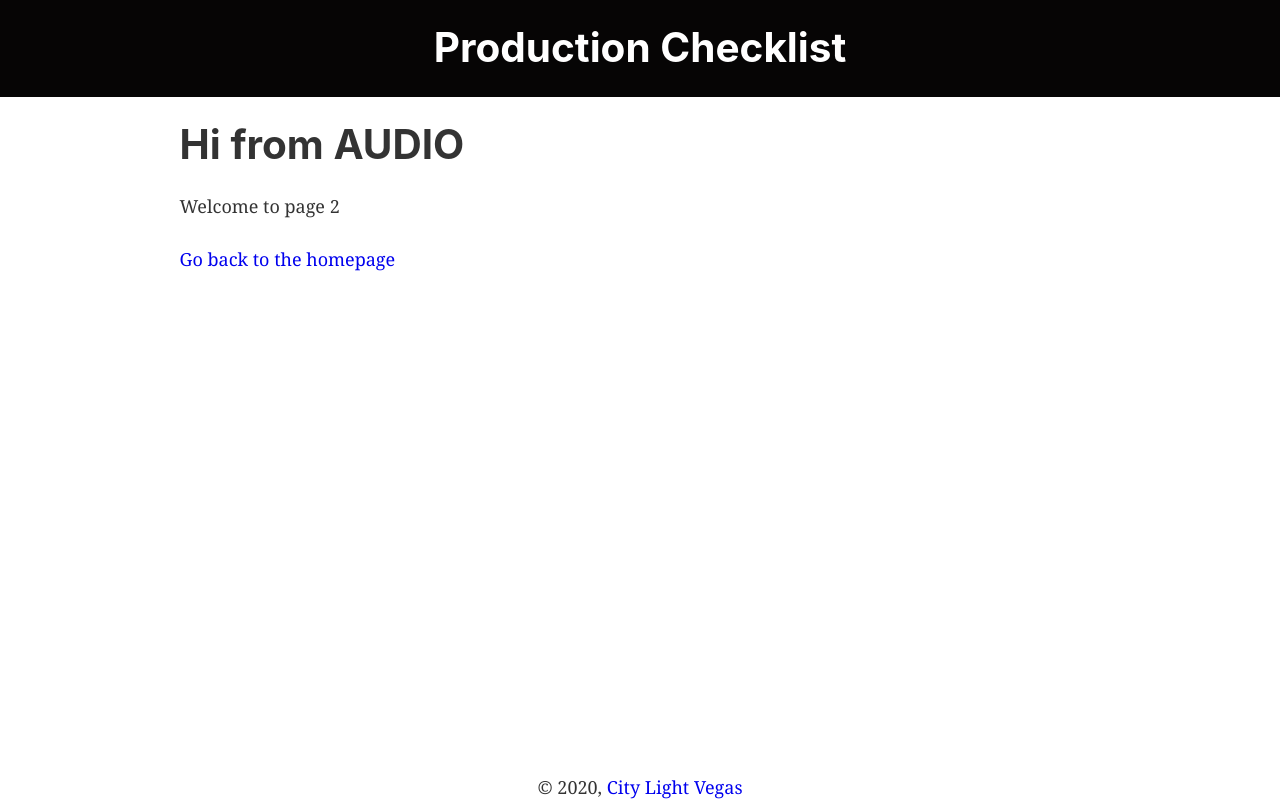
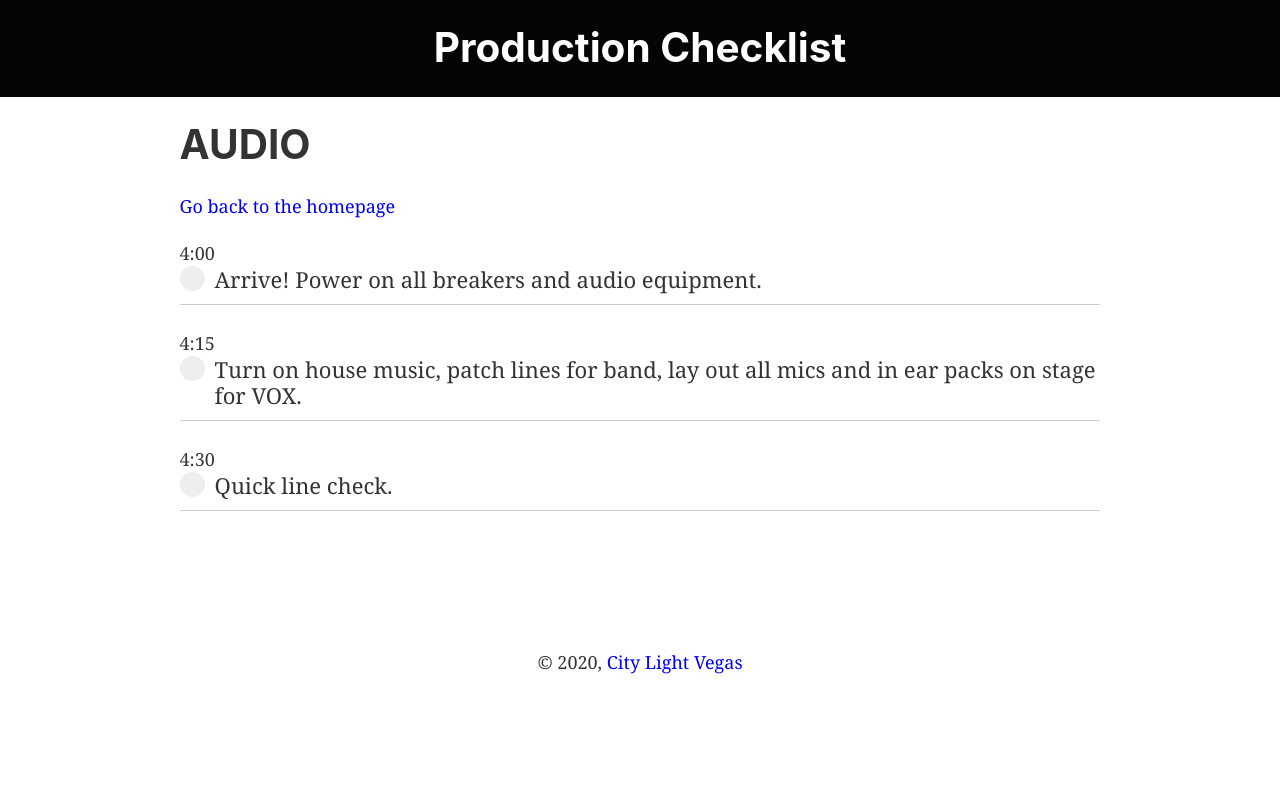
Before and after one commit to TheCarlosAlfaro/cl-prod-checklist, a Gatsby site: page /audio in a window 1280 px wide. Built offline with nearby package versions, Linux system fonts and the light colour scheme; Gatsby itself is replaced by a stand-in of ours.

Commit message:
First draft with checklist

```diff
--- a/src/components/layout.js
+++ b/src/components/layout.js
@@ -38,7 +38,7 @@ const Layout = ({ children }) => {
         <footer
           style={{
             textAlign: "center",
-            position: "fixed",
+            marginTop: "10%",
             bottom: 0,
             left: 0,
             right: 0,
--- a/src/components/my-css.css
+++ b/src/components/my-css.css
@@ -39,6 +39,73 @@ a {
   text-decoration: none;
 }
 
+.checklist-container {
+  padding: 20px 0;
+}
+/* The container */
+.checklist-item {
+  display: block;
+  position: relative;
+  padding-left: 35px;
+  margin-bottom: 12px;
+  cursor: pointer;
+  font-size: 22px;
+  -webkit-user-select: none;
+  -moz-user-select: none;
+  -ms-user-select: none;
+  user-select: none;
+}
+
+/* Hide the browser's default checkbox */
+.checklist-item input {
+  position: absolute;
+  opacity: 0;
+  cursor: pointer;
+  height: 0;
+  width: 0;
+}
+/* Create a custom checkbox */
+.checkmark {
+  position: absolute;
+  top: 0;
+  left: 0;
+  height: 25px;
+  width: 25px;
+  border-radius: 50%;
+  background-color: #eee;
+}
+/* On mouse-over, add a grey background color */
+.checklist-item:hover input ~ .checkmark {
+  background-color: #ccc;
+}
+/* When the checkbox is checked, add a blue background */
+.checklist-item input:checked ~ .checkmark {
+  background-color: #060505;
+}
+/* Create the checkmark/indicator (hidden when not checked) */
+.checkmark:after {
+  content: "";
+  position: absolute;
+  display: none;
+}
+/* Show the checkmark when checked */
+.checklist-item input:checked ~ .checkmark:after {
+  display: block;
+}
+
+/* Style the checkmark/indicator */
+.checklist-item .checkmark:after {
+  left: 10px;
+  top: 6px;
+  width: 5px;
+  height: 10px;
+  border: solid white;
+  border-width: 0 3px 3px 0;
+  -webkit-transform: rotate(45deg);
+  -ms-transform: rotate(45deg);
+  transform: rotate(45deg);
+}
+
 @media (max-width: 764px) {
   h1 {
     font-size: 1rem;
@@ -50,15 +117,6 @@ a {
     width: 150px;
     height: 150px;
     line-height: 150px;
-    border-radius: 50%; /* the magic */
-    -moz-border-radius: 50%;
-    -webkit-border-radius: 50%;
-    text-align: center;
-    color: white;
-    font-size: 2.5rem;
-    text-transform: uppercase;
-    font-weight: 700;
     margin: 5px 15px;
-    background-color: #060505;
   }
 }
--- a/src/pages/audio.js
+++ b/src/pages/audio.js
@@ -7,9 +7,38 @@ import SEO from "../components/seo"
 const SecondPage = () => (
   <Layout>
     <SEO title="Page two" />
-    <h1>Hi from AUDIO</h1>
-    <p>Welcome to page 2</p>
+    <h1>AUDIO</h1>
     <Link to="/">Go back to the homepage</Link>
+    <div className="checklist-container">
+      <div className="item-container">
+        <span>4:00</span>
+        <label htmlFor="item_0" className="checklist-item">
+          Arrive! Power on all breakers and audio equipment.
+          <input type="checkbox" name="item_0" id="item_0" />
+          <span className="checkmark"></span>
+        </label>
+        <hr />
+      </div>
+      <div className="item-container">
+        <span>4:15</span>
+        <label htmlFor="item_1" className="checklist-item">
+          Turn on house music, patch lines for band, lay out all mics and in ear
+          packs on stage for VOX.
+          <input type="checkbox" name="item_1" id="item_1" />
+          <span className="checkmark"></span>
+        </label>
+        <hr />
+      </div>
+      <div className="item-container">
+        <span>4:30</span>
+        <label htmlFor="item_1" className="checklist-item">
+          Quick line check.
+          <input type="checkbox" name="item_1" id="item_1" />
+          <span className="checkmark"></span>
+        </label>
+        <hr />
+      </div>
+    </div>
   </Layout>
 )
 
--- a/src/pages/lighting.js
+++ b/src/pages/lighting.js
@@ -7,8 +7,8 @@ import SEO from "../components/seo"
 const SecondPage = () => (
   <Layout>
     <SEO title="Page two" />
-    <h1>Hi from LIGHTING</h1>
-    <p>Welcome to page 2</p>
+    <h1>LIGHTING</h1>
+    <p>Coming soon...</p>
     <Link to="/">Go back to the homepage</Link>
   </Layout>
 )
--- a/src/pages/video.js
+++ b/src/pages/video.js
@@ -7,8 +7,8 @@ import SEO from "../components/seo"
 const SecondPage = () => (
   <Layout>
     <SEO title="Page two" />
-    <h1>Hi from VIDEO</h1>
-    <p>Welcome to page 2</p>
+    <h1>VIDEO</h1>
+    <p>Coming soon...</p>
     <Link to="/">Go back to the homepage</Link>
   </Layout>
 )
```
